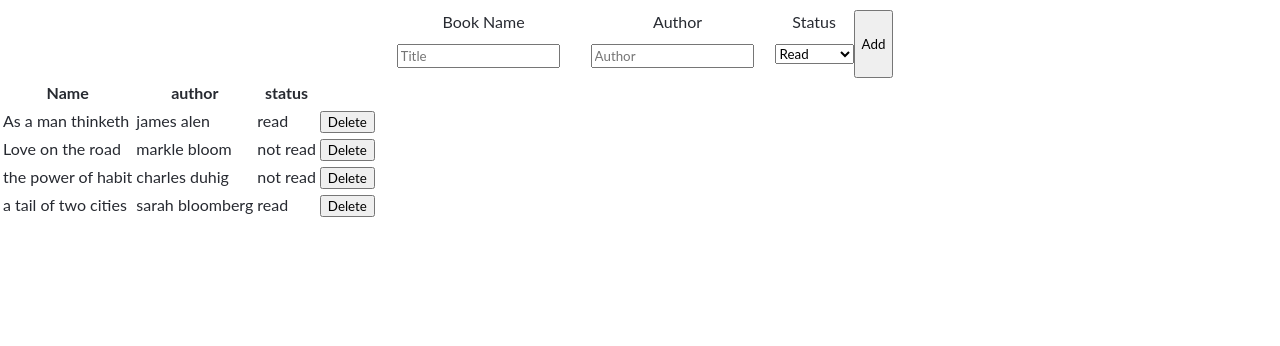
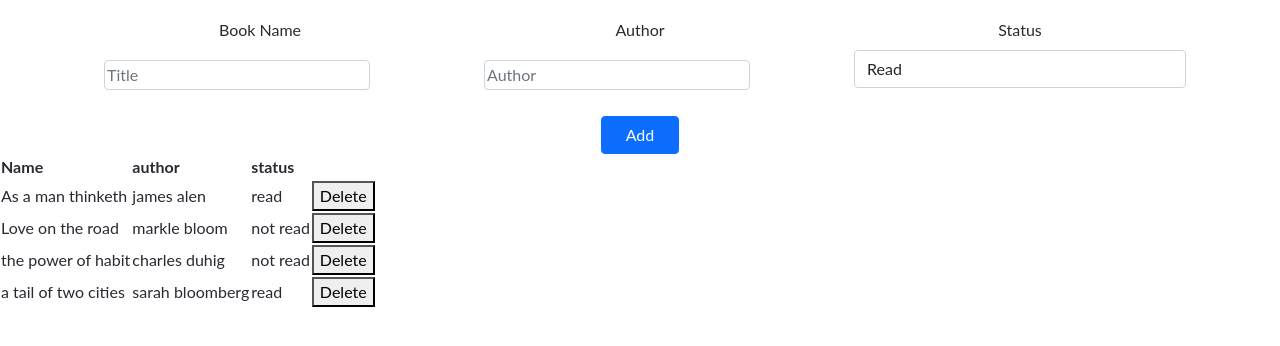
Before and after one commit to Geoelycom/Awesome-books, a website: page index.html in a window 1280 px wide. Drawn offline with nearby package versions, Linux system fonts and the light colour scheme.

Commit message:
Add bootstrap classes to form element

```diff
--- a/index.html
+++ b/index.html
@@ -9,32 +9,48 @@
 	<link rel="preconnect" href="https://fonts.googleapis.com/css2?family=Poppins:wght@400;500;700&display=swap">
 	<link rel="stylesheet" href="https://use.fontawesome.com/releases/v5.15.3/css/all.css"
 		integrity="sha384-SZXxX4whJ79/gErwcOYf+zWLeJdY/qpuqC4cAa9rOGUstPomtqpuNWT9wdPEn2fk" crossorigin="anonymous">
+	<link href="https://cdn.jsdelivr.net/npm/bootstrap@5.0.2/dist/css/bootstrap.min.css" rel="stylesheet"
+		integrity="sha384-EVSTQN3/azprG1Anm3QDgpJLIm9Nao0Yz1ztcQTwFspd3yD65VohhpuuCOmLASjC" crossorigin="anonymous">
 	<link href="styles/styles.css" rel="stylesheet">
 	<title>Book-library</title>
 </head>
 
 <body>
-	<section class="form-box">
+	<!-- <div class="container"> -->
 	<form class="form-body">
-			<div class="bookName">
-				<label for="book">Book Name</label>
-				<input type="text" placeholder="Title" name="title">
+		<div class="container">
+			<div class="row">
+				<div class="col-sm mt-2 px-4">
+					<label for="BookName" class="form-label">Book Name</label>
+					<input type="text" placeholder="Title" name="title" class="form-control">
 				</div>
-			<div class="author">
-				<label for="Author">Author</label>
-				<input type="text" placeholder="Author" name="author">
+				<div class="col-sm mt-2 px-4">
+					<label for="Author" class="form-label">Author</label>
+					<input type="text" placeholder="Author" name="author" class="form-control">
 				</div>
-			<!-- <label for="read-status">Read</label> -->
-			<div class="status">
-				<label for="Author">Status</label>
-				<select name="books" title="books" class="opt">
+				<div class="col-sm mt-2 px-4">
+					<label for="Author" class="form-label">Status</label>
+					<select name="books" title="books" class="form-control">
 						<option value="read">Read</option>
 						<option value="not-read">Not-Read</option>
 					</select>
 				</div>
-			<button type="submit" class="btn">Add</button>
+			</div>
+			<button type="submit" class="btn btn-primary mx-3 mt-3 px-4">Add</button>
+		</div>
 	</form>
-	</section>
+
+
+
+
+
+
+
+
+
+
+
+
 
 	<section class="dynamic-form">
 		<table>
@@ -56,7 +72,9 @@
 			</tbody>
 		</table>
 	</section>
-
+	<script src="https://cdn.jsdelivr.net/npm/bootstrap@5.0.2/dist/js/bootstrap.bundle.min.js"
+		integrity="sha384-MrcW6ZMFYlzcLA8Nl+NtUVF0sA7MsXsP1UyJoMp4YLEuNSfAP+JcXn/tWtIaxVXM"
+		crossorigin="anonymous"></script>
 	<script src="index.js"></script>
 </body>
 
```
Lines whose indentation alone changed are shown as unchanged.
